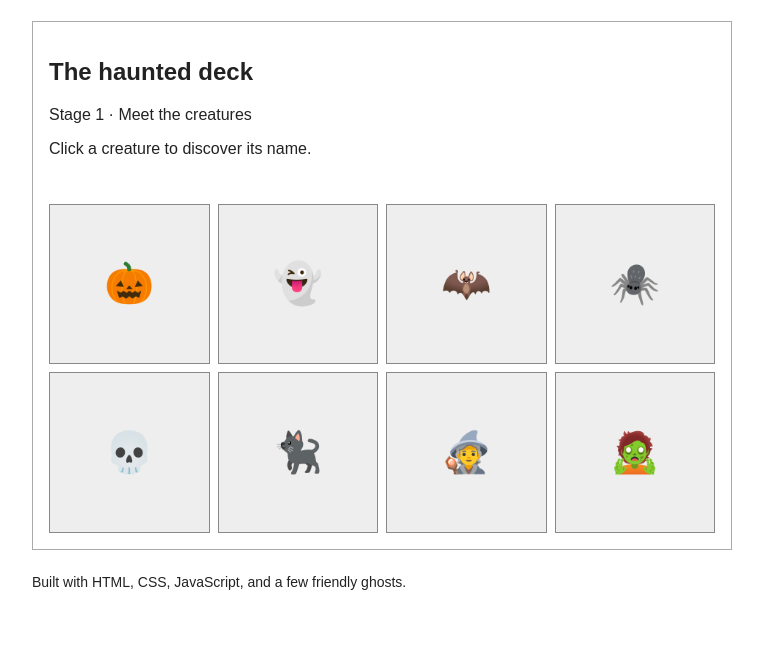
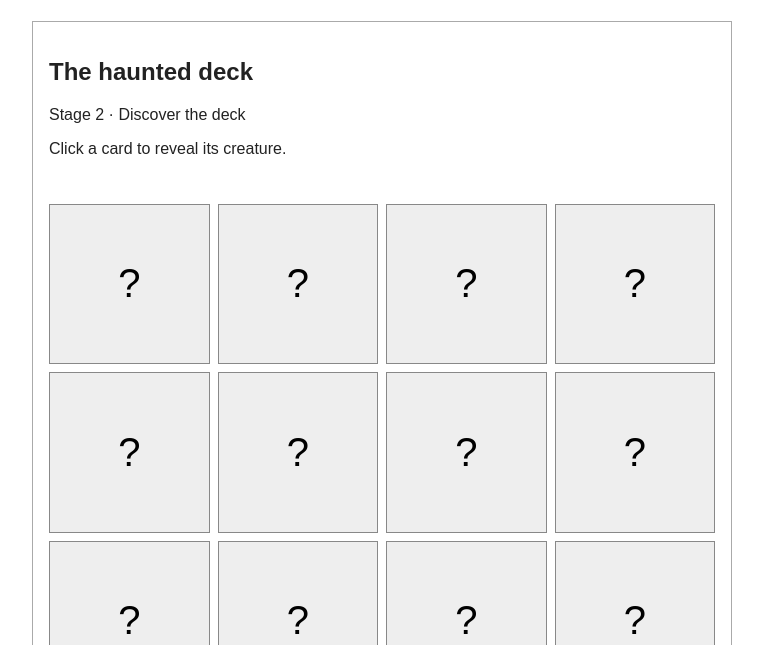
Before and after one commit to millan06sam/haunted-pairs, a plain HTML site: page index.html in a window 1280 px wide. Shown: the part 155-800 px from the top of the page, without its empty margins (258-1021 px from the left). Drawn offline with Linux system fonts and the light colour scheme.

Commit message:
Add shuffled pairs and face-down card reveals

```diff
--- a/app.js
+++ b/app.js
@@ -1,4 +1,3 @@
-// Stage 1: create eight buttons and connect a single board listener.
 const creatures = [
   { name: "Pumpkin", symbol: "🎃" },
   { name: "Ghost", symbol: "👻" },
@@ -12,29 +11,43 @@ const creatures = [
 
 const board = document.querySelector("#board");
 const message = document.querySelector("#message");
+const deck = shuffleDeck([...creatures, ...creatures]);
+
+function shuffleDeck(cards) {
+  for (let index = cards.length - 1; index > 0; index--) {
+    const randomIndex = Math.floor(Math.random() * (index + 1));
+    const savedCard = cards[index];
+    cards[index] = cards[randomIndex];
+    cards[randomIndex] = savedCard;
+  }
+
+  return cards;
+}
 
 function createCreatureCards() {
-  for (const creature of creatures) {
+  for (let index = 0; index < deck.length; index++) {
     const card = document.createElement("button");
     card.type = "button";
     card.classList.add("card");
-    card.textContent = creature.symbol;
-    card.dataset.name = creature.name;
-    card.setAttribute("aria-label", creature.name);
+    card.textContent = "?";
+    card.dataset.index = index;
+    card.setAttribute("aria-label", `Card ${index + 1}, face down`);
     board.append(card);
   }
 }
 
 function handleBoardClick(event) {
-  // closest also finds the button if we later put an element inside it.
   const card = event.target.closest(".card");
 
-  // Clicking a gap in the grid must not count as clicking a creature.
   if (card === null) {
     return;
   }
 
-  message.textContent = `You found the ${card.dataset.name.toLowerCase()}!`;
+  const index = Number(card.dataset.index);
+  const creature = deck[index];
+  card.textContent = creature.symbol;
+  card.setAttribute("aria-label", `Card ${index + 1}, ${creature.name}`);
+  message.textContent = `You revealed the ${creature.name.toLowerCase()}!`;
 }
 
 board.addEventListener("click", handleBoardClick);
--- a/index.html
+++ b/index.html
@@ -18,9 +18,9 @@
       <section class="game" aria-labelledby="board-title">
         <div class="game-heading">
           <h2 id="board-title">The haunted deck</h2>
-          <p class="stage-label">Stage 1 · Meet the creatures</p>
+          <p class="stage-label">Stage 2 · Discover the deck</p>
         </div>
-        <p id="message" role="status">Click a creature to discover its name.</p>
+        <p id="message" role="status">Click a card to reveal its creature.</p>
         <div id="board" class="board" aria-label="Halloween creature cards"></div>
       </section>
 
```
Also changed, not shown: 1 other file.
